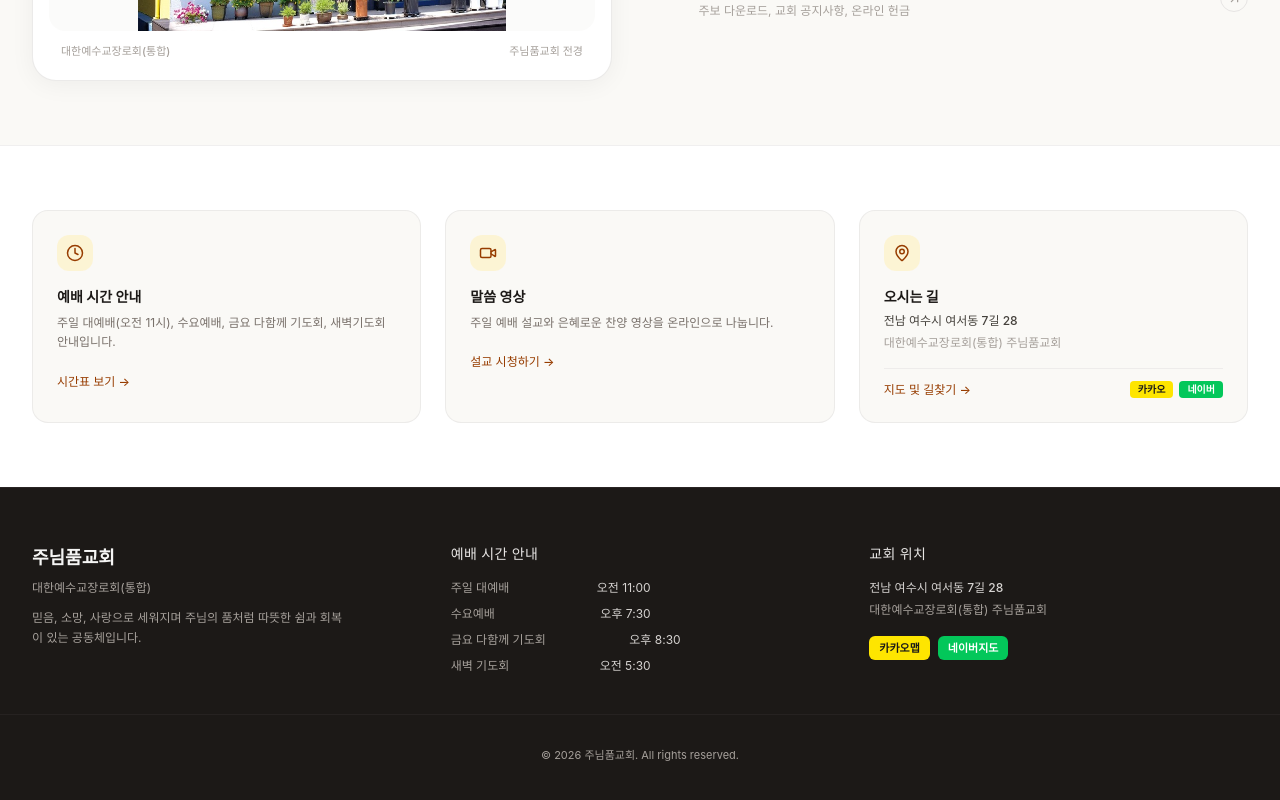
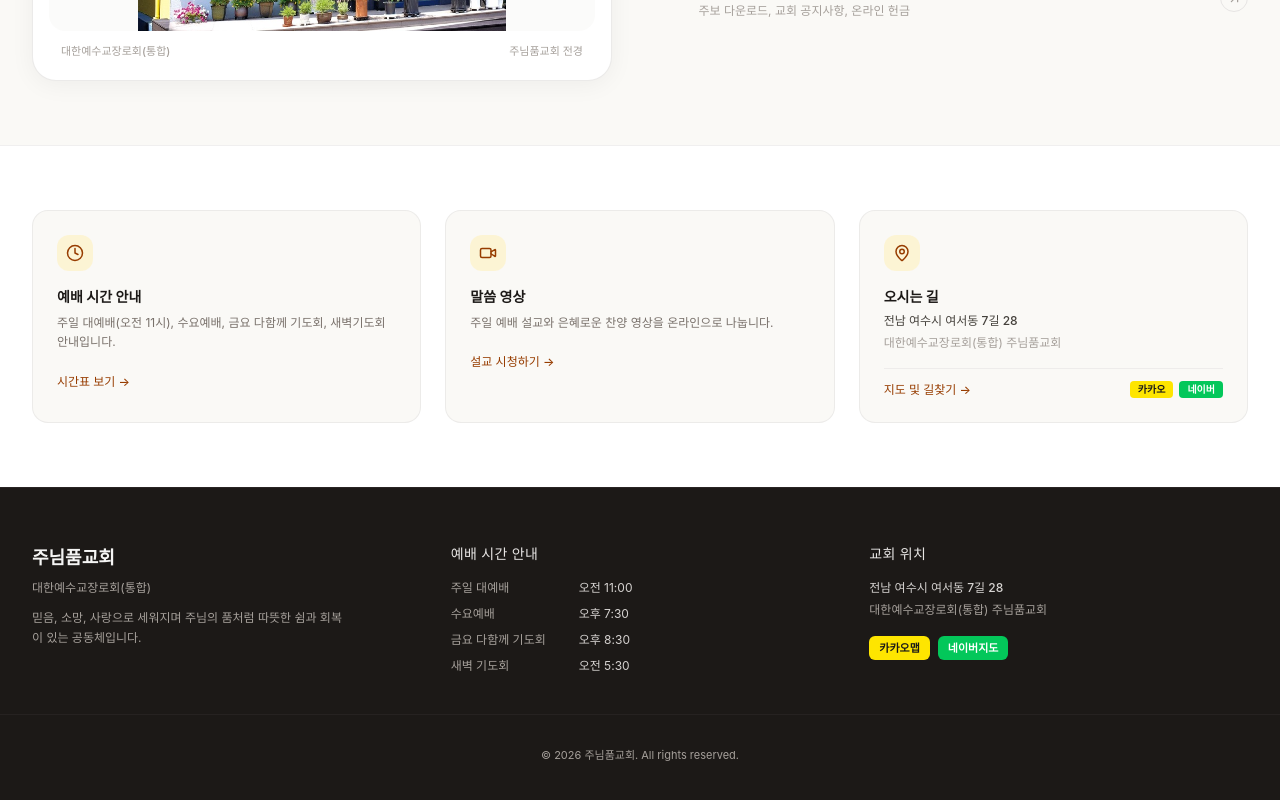
Before and after one commit to darkgentlejbs-max/junimpum_church, a Next.js app: page / in a window 1280 px wide. Shown: the part 663-1463 px from the top of the page. Built offline with nearby package versions, Linux system fonts and the light colour scheme; a web font is replaced by a local one.

Commit message:
Separate worship and location in nav and left-align footer times

```diff
--- a/src/app/layout.tsx
+++ b/src/app/layout.tsx
@@ -67,10 +67,10 @@ export default function RootLayout({
             <div>
               <h4 className="text-sm font-medium text-stone-200 mb-4 tracking-wide">예배 시간 안내</h4>
               <ul className="text-xs space-y-2.5 text-stone-400">
-                <li className="flex justify-between max-w-[200px]"><span>주일 대예배</span><span className="text-stone-300">오전 11:00</span></li>
-                <li className="flex justify-between max-w-[200px]"><span>수요예배</span><span className="text-stone-300">오후 7:30</span></li>
-                <li className="flex justify-between max-w-[230px]"><span>금요 다함께 기도회</span><span className="text-stone-300">오후 8:30</span></li>
-                <li className="flex justify-between max-w-[200px]"><span>새벽 기도회</span><span className="text-stone-300">오전 5:30</span></li>
+                <li className="grid grid-cols-[120px_1fr] gap-2"><span>주일 대예배</span><span className="text-stone-300">오전 11:00</span></li>
+                <li className="grid grid-cols-[120px_1fr] gap-2"><span>수요예배</span><span className="text-stone-300">오후 7:30</span></li>
+                <li className="grid grid-cols-[120px_1fr] gap-2"><span>금요 다함께 기도회</span><span className="text-stone-300">오후 8:30</span></li>
+                <li className="grid grid-cols-[120px_1fr] gap-2"><span>새벽 기도회</span><span className="text-stone-300">오전 5:30</span></li>
               </ul>
             </div>
             <div>
--- a/src/components/Header.tsx
+++ b/src/components/Header.tsx
@@ -67,11 +67,18 @@ export default function Header() {
                 </Link>
                 <div className="my-1 border-t border-stone-100"></div>
                 <Link
-                  href="/about#location"
-                  className="block px-3.5 py-2 text-[11px] text-stone-400 hover:text-stone-700 hover:bg-stone-50 rounded-xl transition-colors"
+                  href="/about#worship-times"
+                  className="block px-3.5 py-2 text-xs font-medium text-stone-700 hover:text-amber-800 hover:bg-amber-50/70 rounded-xl transition-colors"
                   onClick={() => setDropdownOpen(false)}
                 >
-                  예배안내 · 오시는 길
+                  예배안내
+                </Link>
+                <Link
+                  href="/about#location"
+                  className="block px-3.5 py-2 text-xs font-medium text-stone-700 hover:text-amber-800 hover:bg-amber-50/70 rounded-xl transition-colors"
+                  onClick={() => setDropdownOpen(false)}
+                >
+                  오시는 길
                 </Link>
               </div>
             )}
@@ -176,11 +183,18 @@ export default function Header() {
                 교회연혁
               </Link>
               <Link
+                href="/about#worship-times"
+                onClick={() => setMobileMenuOpen(false)}
+                className="block text-sm text-stone-700 hover:text-amber-700 font-medium"
+              >
+                예배안내
+              </Link>
+              <Link
                 href="/about#location"
                 onClick={() => setMobileMenuOpen(false)}
-                className="block text-xs text-stone-400 hover:text-stone-700"
+                className="block text-sm text-stone-700 hover:text-amber-700 font-medium"
               >
-                예배안내 · 오시는 길
+                오시는 길
               </Link>
             </div>
           </div>
```
